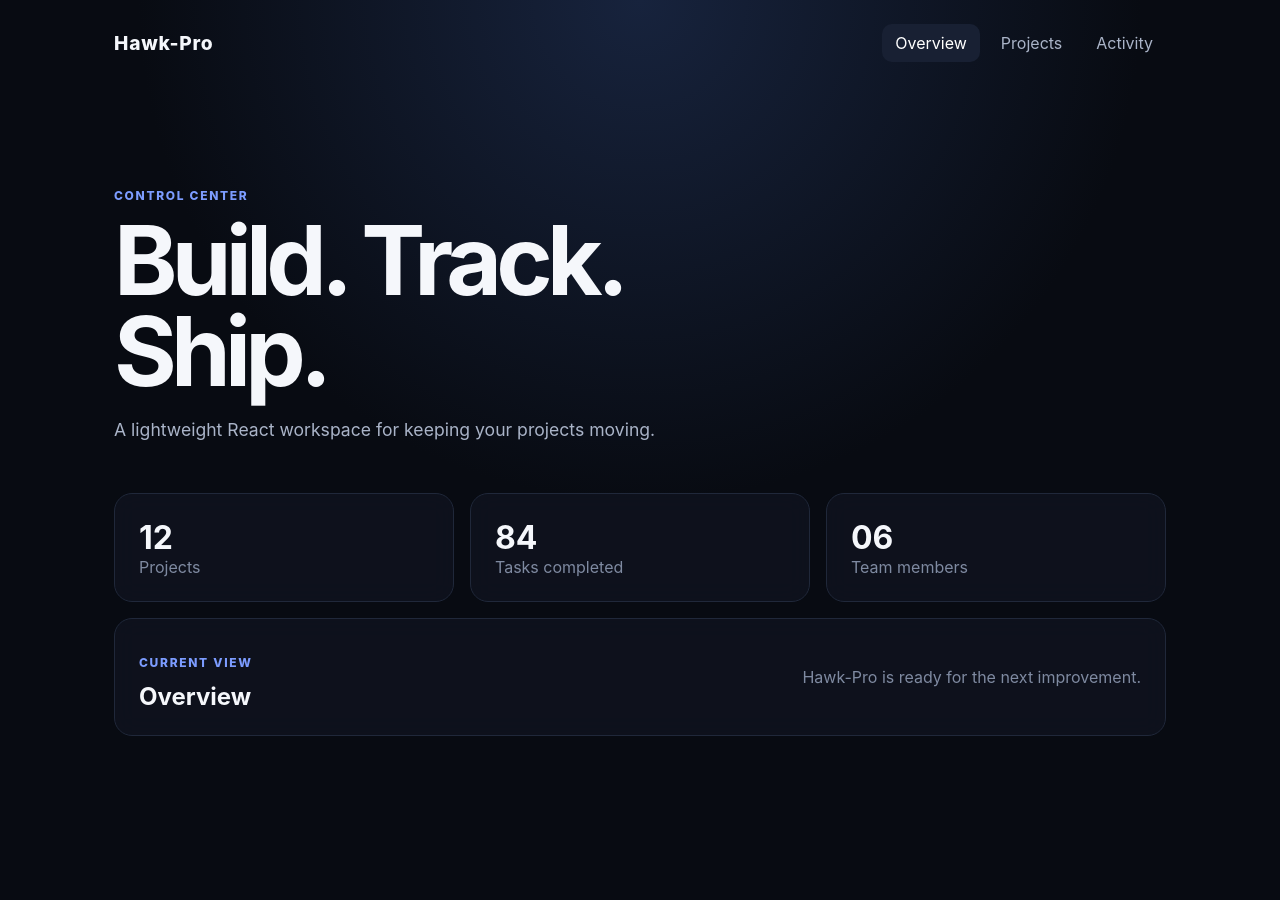
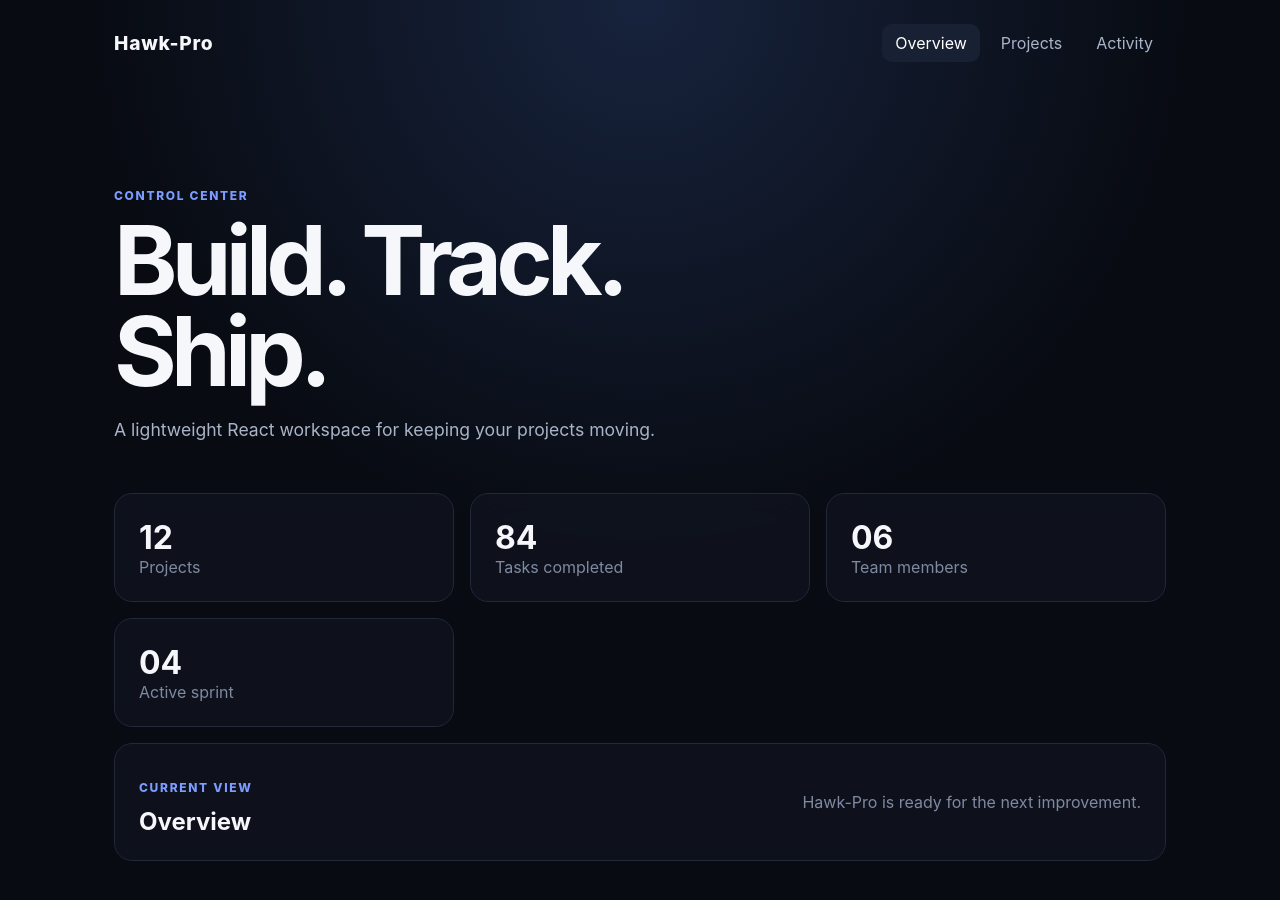
Before and after one commit to VanshSharmaSJC/Hawk-Pro, a React (Vite) app: page / in a window 1280 px wide. Shown: the top 900 px of the page. Before the commit the page ends 826 px from the top, so only its background shows below. Built offline with nearby package versions, Linux system fonts and the light colour scheme.

Commit message:
feat: add active sprint dashboard metric

```diff
--- a/src/App.jsx
+++ b/src/App.jsx
@@ -1,9 +1,11 @@
 import { useState } from "react";
 
 const stats = [
+
   { label: "Projects", value: "12" },
   { label: "Tasks completed", value: "84" },
   { label: "Team members", value: "06" },
+  { label: "Active sprint", value: "04" },
 ];
 
 export default function App() {
```
